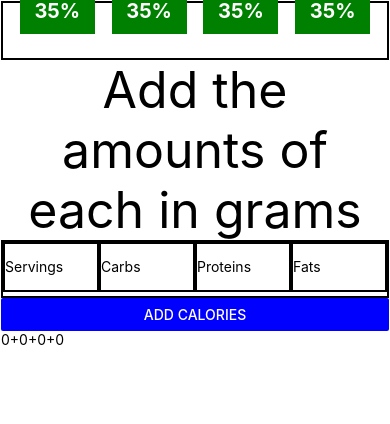
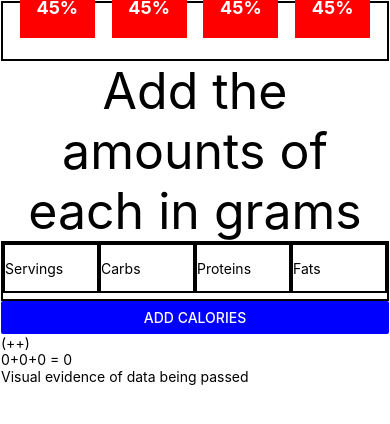
Before and after one commit to John-Will52/MacroManager, a React Native app: screen / in a window 390 px wide. Shown: the top 424 px of the page. Built offline with nearby package versions, Linux system fonts and the light colour scheme.

Commit message:
Fixed constant addition of calories on Calorie counter.

```diff
--- a/App.js
+++ b/App.js
@@ -31,7 +31,6 @@ export default class App extends Component{
         currentProteins : null,
         currentFats : null,
         currentTotal : null,
-        overallCalories : null
     }
   }
 
@@ -65,11 +64,7 @@ export default class App extends Component{
       return(
         <SafeAreaView>
           <ScrollView contentInsetAdjustmentBehavior="automatic" style={styles.scrollView}>
-            <CalorieCounterPage></CalorieCounterPage>
-            <Text>{this.state.allottedCarbs}</Text>
-            <Text>{this.state.allottedProteins}</Text>
-            <Text>{this.state.allottedFats}</Text>
-            <Text>{this.state.allottedTotal}</Text>
+            <CalorieCounterPage allottedCarbs={this.state.allottedCarbs} allottedProteins={this.state.allottedProteins} allottedFats={this.state.allottedFats} allottedTotal={this.state.allottedTotal}></CalorieCounterPage>
           </ScrollView>
         </SafeAreaView>
       );
--- a/components/counter.js
+++ b/components/counter.js
@@ -7,16 +7,14 @@ export default class Counter extends Component{
     constructor(props) {
         super()
         this.state = {
-            h: '35%',
-            color: 'green',
-            percent: 35
+            percent: '45%',
         }
     }
 
     // THis is the area that you put your JS logic for functions and stuff at.
-    exampleFunction = () => {
-
-        this.setState({exampleVariable:''})
+    percentCalculator = () => {
+        let heightPercent = this.props.currentAmounts/this.props.allottedAmounts;
+        this.setState({percent: parseInt(heightPercent)});
 
      }
 
@@ -24,8 +22,8 @@ export default class Counter extends Component{
     render(){
         return(
             <View>
-                <View style={[styles.box, {height: this.state.percent, backgroundColor: this.state.color}]}>
-                    <Text style={styles.labels}>{this.state.percent}%</Text>
+                <View style={[styles.box, {height: this.state.percent}]}>
+                    <Text style={styles.labels}>{this.state.percent}</Text>
                 </View>
                 <Text style={styles.labels}>{this.props.calorieType}</Text>
             </View>
@@ -36,11 +34,12 @@ export default class Counter extends Component{
 const styles = StyleSheet.create({
     box:{
         height: 100,
-        backgroundColor: 'white',
+        backgroundColor: 'red',
         width: 75,
+        paddingBottom: 20,
     },
     labels:{
-        fontSize: 20,
+        fontSize: 18,
         color: 'white',
         fontWeight: 'bold',
         alignSelf: 'center',
--- a/pages/calorieCounterPage.js
+++ b/pages/calorieCounterPage.js
@@ -1,5 +1,5 @@
 import React, {Component} from 'react';
-import {AppRegistry, View, Text, AppState, TextInput, StyleSheet, Button} from 'react-native';
+import {AppRegistry, View, Text, TextInput, StyleSheet, Button} from 'react-native';
 import {name as appName} from '../app.json';
 import Counter from '../components/counter';
 // AppRegistry is the JS entry point for all ReactNative apps.
@@ -8,7 +8,10 @@ export default class CalorieCounterPage extends Component{
     constructor(props) {
         super()
         this.state = {
-            servings: 0,
+            servings: null,
+            carbInput: null,
+            proteinInput: null,
+            fatInput: null,
             carbCalorieAmount: 0,
             proteinCalorieAmount: 0,
             fatCalorieAmount: 0,
@@ -18,53 +21,81 @@ export default class CalorieCounterPage extends Component{
 
     // THis is the area that you put your JS logic for functions and stuff at.
     addServings = input =>{
-        this.setState({servings: input});
+        this.setState({servings: parseInt(input)});
     }
     addCarbs = input =>{
-        this.setState({carbCalorieAmount: input});
+        this.setState({carbInput: parseInt(input)});
     }
     addProteins = input =>{
-        this.setState({proteinCalorieAmount: input});
+        this.setState({proteinInput: parseInt(input)});
     }
     addFats = input =>{
-        this.setState({fatCalorieAmount: input});
+        this.setState({fatInput: parseInt(input)});
     }
     addCalories = (servings, carbs, proteins, fats) => {
+        if(servings === null || carbs === null || proteins === null || fats === null){
+            this.servingInput = 0;
+            this.carbInput = 0;
+            this.proteinInput = 0;
+            this.fatInput = 0;
+        }
+        else{
 
-        this.setState({servings: servings})
-        let carbTotal = parseInt(carbs) * parseInt(servings) * 4;
-        let proteinTotal = parseInt(proteins) * parseInt(servings) * 4;
-        let fatTotal = parseInt(fats) * parseInt(servings) * 9;
-        let totalCalories = carbTotal + proteinTotal + fatTotal
-        this.setState({
-            carbCalorieAmount: carbTotal,
-            proteinCalorieAmount: proteinTotal,
-            fatCalorieAmount: fatTotal,
-            totalCalorieAmount: totalCalories
-        })
+            let addedCarbs= carbs * servings * 4;
+            let addedProteins= proteins * servings * 4;
+            let addedFats= fats * servings * 9;
+            let totalCalories = addedCarbs + addedProteins + addedFats;
+            this.setState({
+                carbCalorieAmount: this.state.carbCalorieAmount + addedCarbs,
+                proteinCalorieAmount: this.state.proteinCalorieAmount + addedProteins,
+                fatCalorieAmount: this.state.fatCalorieAmount + addedFats,
+                totalCalorieAmount: this.state.totalCalorieAmount + totalCalories,
+                servings: 0,
+                carbInput: null,
+                proteinInput: null,
+                fatInput: null,
+            })
+            this.servingInput.clear();
+            this.carbInput.clear();
+            this.proteinInput.clear();
+            this.fatInput.clear();
 
 
-     }
+        }
+    }
+    percentageCalculator = () =>{
+
+    }
 
 
     render(){
         return(
             <View style={styles.pageContainer}>
                 <View style={styles.counterContainer}>
-                    <Counter calorieType="Carbs" carbs={this.state.carbCalorieAmount}></Counter>
-                    <Counter calorieType="Protein" proteins={this.state.proteinCalorieAmount}></Counter>
-                    <Counter calorieType="Fats" fats={this.state.fatCalorieAmount}></Counter>
+                    <Counter calorieType="Carbs"  currentAmounts={this.state.carbCalorieAmount}></Counter>
+                    <Counter calorieType="Proteins" currentAmounts={this.state.proteinCalorieAmount}></Counter>
+                    <Counter calorieType="Fats"  currentAmounts={this.state.fatCalorieAmount}></Counter>
                     <Counter calorieType="Total" total={this.state.totalCalorieAmount}></Counter>
                 </View>
                 <Text style={styles.text}>Add the amounts of each in grams</Text>
                 <View style={styles.inputContainer}>
-                    <TextInput style={styles.inputs} onChangeText={num => this.addServings(num)} keyboardType="number-pad" placeholder="Servings"></TextInput>
-                    <TextInput style={styles.inputs} onChangeText={num => this.addCarbs(num)} keyboardType="number-pad" placeholder="Carbs"></TextInput>
-                    <TextInput style={styles.inputs} onChangeText={num => this.addProteins(num)} keyboardType="number-pad" placeholder="Proteins"></TextInput>
-                    <TextInput style={styles.inputs} onChangeText={num => this.addFats(num)} keyboardType="number-pad" placeholder="Fats"></TextInput>
+                    <TextInput style={styles.inputs} ref={input => { this.servingInput = input }} onChangeText={num => this.addServings(num)} keyboardType="number-pad" placeholder="Servings"></TextInput>
+                    <TextInput style={styles.inputs} ref={input => { this.carbInput = input }} onChangeText={num => this.addCarbs(num)} keyboardType="number-pad" placeholder="Carbs"></TextInput>
+                    <TextInput style={styles.inputs} ref={input => { this.proteinInput = input }} onChangeText={num => this.addProteins(num)} keyboardType="number-pad" placeholder="Proteins"></TextInput>
+                    <TextInput style={styles.inputs} ref={input => { this.fatInput = input }} onChangeText={num => this.addFats(num)} keyboardType="number-pad" placeholder="Fats"></TextInput>
                 </View>
-                <Button  color="blue" title="Add Calories" onPress={()=> this.addCalories(this.state.servings, this.state.carbCalorieAmount, this.state.proteinCalorieAmount, this.state.fatCalorieAmount)}></Button>
-                <Text>{this.state.totalCalorieAmount}+{this.state.carbCalorieAmount}+{this.state.proteinCalorieAmount}+{this.state.fatCalorieAmount}</Text>
+                <Button  ref={this.addCaloriesButton} color="blue" title="Add Calories" onPress={()=> this.addCalories(this.state.servings, this.state.carbInput, this.state.proteinInput, this.state.fatInput)} disabled={false}></Button>
+                <View>
+                    <Text>{this.state.servings}({this.state.carbInput}+{this.state.proteinInput}+{this.state.fatInput})</Text>
+                    <Text>{this.state.carbCalorieAmount}+{this.state.proteinCalorieAmount}+{this.state.fatCalorieAmount} = {this.state.totalCalorieAmount}</Text>
+                </View>
+                <View>
+                    <Text>Visual evidence of data being passed</Text>
+                    <Text>{this.props.allottedCarbs}</Text>
+                    <Text>{this.props.allottedProteins}</Text>
+                    <Text>{this.props.allottedFats}</Text>
+                    <Text>{this.props.allottedTotal}</Text>
+                </View>
             </View>
         );
     }
```
